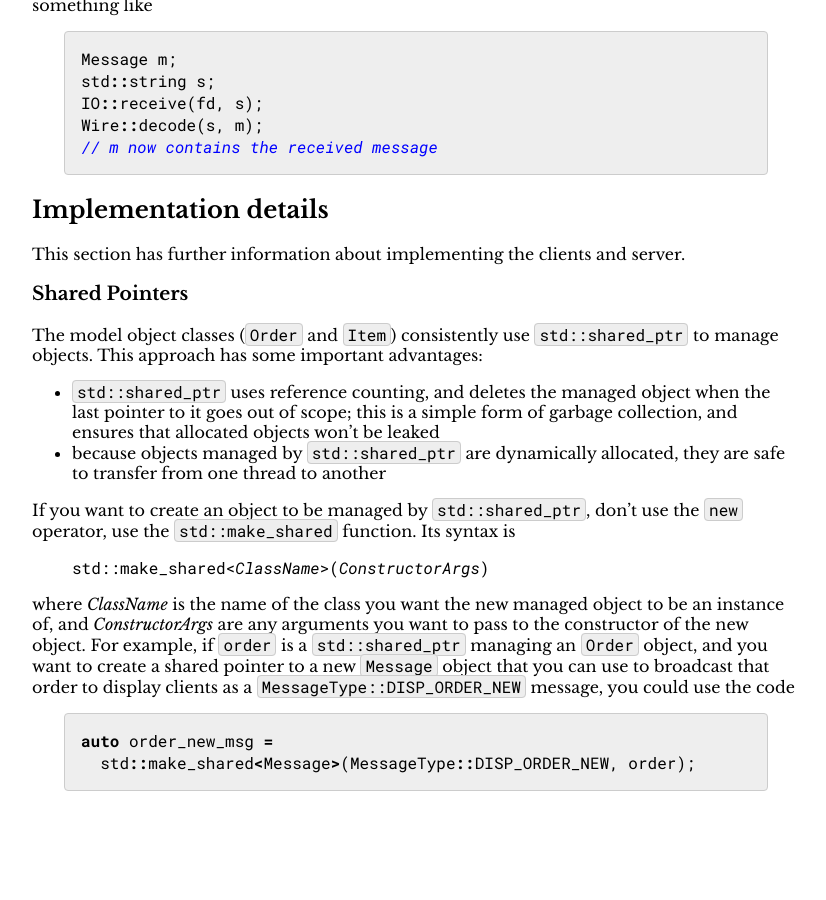
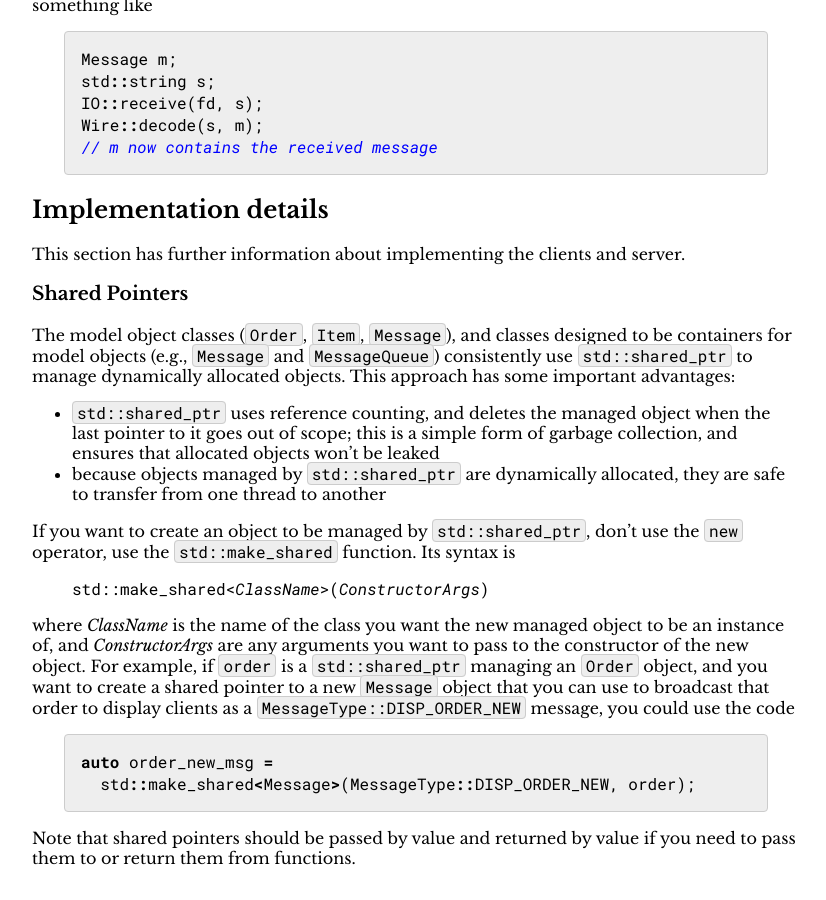
Before and after one commit to jhucsf/spring2026, a Jekyll site: the page built from assign/assign05.md, in a window 1280 px wide and 900 px high, scrolled down 7877 px. Shown: the whole window, without its empty margins (224-1050 px from the left). Built offline with Jekyll 4.4.1, drawn with Linux system fonts in a browser that asks for light colours; before the commit the page ends 8700 px from its top, so only the background shows below that.

Commit message:
clarifications about shared pointers

````diff
--- a/assign/assign05.md
+++ b/assign/assign05.md
@@ -336,8 +336,10 @@ This section has further information about implementing the clients and server.
 
 ### Shared Pointers
 
-The model object classes (`Order` and `Item`) consistently use `std::shared_ptr`
-to manage objects. This approach has some important advantages:
+The model object classes (`Order`, `Item`, `Message`), and classes designed to be
+containers for model objects (e.g., `Message` and `MessageQueue`) consistently
+use `std::shared_ptr` to manage dynamically allocated objects. This approach
+has some important advantages:
 
 * `std::shared_ptr` uses reference counting, and deletes the managed object
   when the last pointer to it goes out of scope; this is a simple form
@@ -361,3 +363,6 @@ a `MessageType::DISP_ORDER_NEW` message, you could use the code
 auto order_new_msg =
   std::make_shared<Message>(MessageType::DISP_ORDER_NEW, order);
 ```
+
+Note that shared pointers should be passed by value and returned by value
+if you need to pass them to or return them from functions.
````
